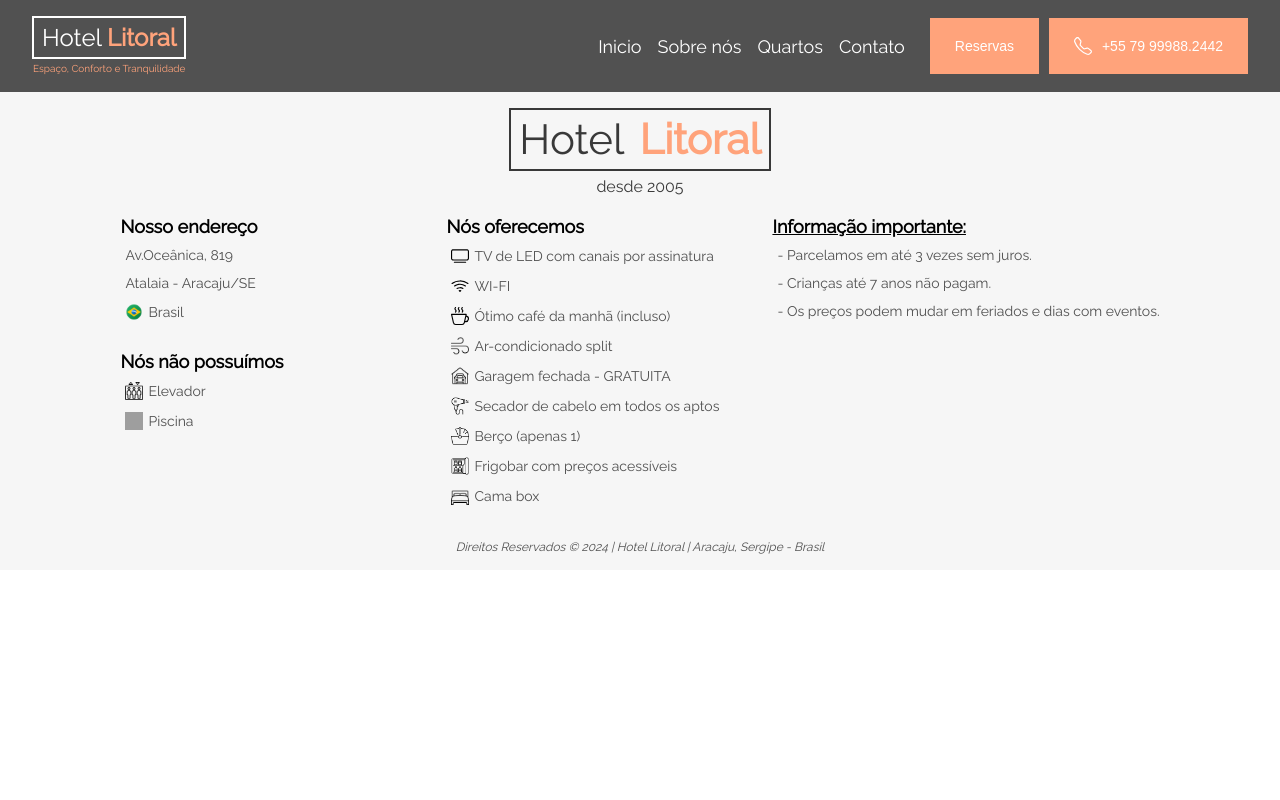
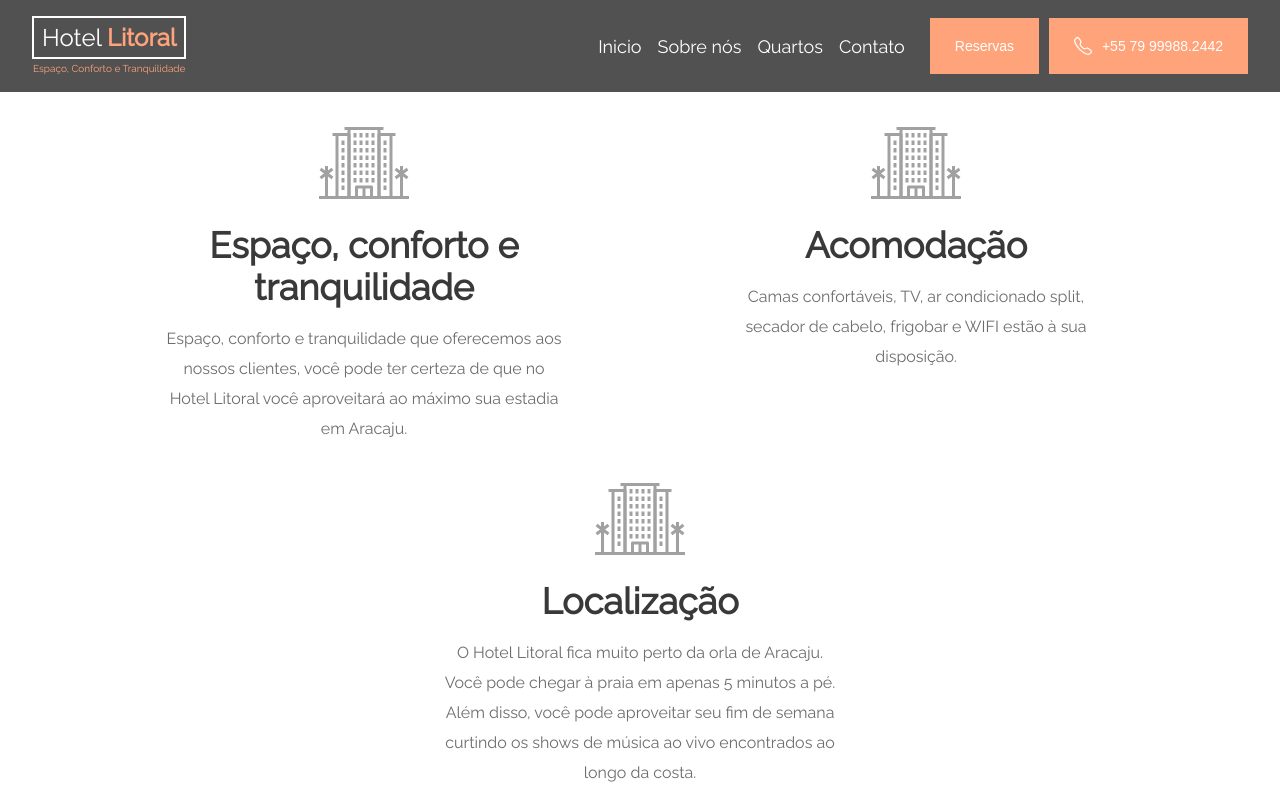
Before and after one commit to dev-lfchamorro/hotel-litoral, a React (Create React App) app: page / in a window 1280 px wide. Built offline with nearby package versions, Linux system fonts and the light colour scheme; grey boxes are pictures that could not be loaded.

Commit message:
Features content was added on Home component

```diff
--- a/src/views/Home/index.tsx
+++ b/src/views/Home/index.tsx
@@ -1,12 +1,53 @@
 import React from "react";
 import Footer from "../../components/common/Footer";
 import Header from "../../components/common/Header";
+import { ReactComponent as IconHotel } from "../../assets/icons/hotel.svg";
 import "./styles.scss";
 
 const Home: React.FC = () => {
   return (
     <div className="home-container">
       <Header />
+
+      <div className="features-container">
+        <div className="feature-element">
+          <IconHotel className="feature-img" />
+
+          <span className="feature-title">
+            Espaço, conforto e tranquilidade
+          </span>
+
+          <span className="feature-description">
+            Espaço, conforto e tranquilidade que oferecemos aos nossos clientes,
+            você pode ter certeza de que no Hotel Litoral você aproveitará ao
+            máximo sua estadia em Aracaju.
+          </span>
+        </div>
+        <div className="feature-element">
+          <IconHotel className="feature-img" />
+
+          <span className="feature-title">Acomodação</span>
+
+          <span className="feature-description">
+            Camas confortáveis, TV, ar condicionado split, secador de cabelo,
+            frigobar e WIFI estão à sua disposição.
+          </span>
+        </div>
+
+        <div className="feature-element">
+          <IconHotel className="feature-img" />
+
+          <span className="feature-title">Localização</span>
+
+          <span className="feature-description">
+            O Hotel Litoral fica muito perto da orla de Aracaju. Você pode
+            chegar à praia em apenas 5 minutos a pé. Além disso, você pode
+            aproveitar seu fim de semana curtindo os shows de música ao vivo
+            encontrados ao longo da costa.
+          </span>
+        </div>
+      </div>
+
       <Footer />
     </div>
   );
--- a/src/views/Home/styles.scss
+++ b/src/views/Home/styles.scss
@@ -1,5 +1,69 @@
 @import "../../assets/css/mixins.scss";
+@import "../../assets/css/colors.scss";
 
 .home-container {
   @include full-flex-dimensions;
+
+  .features-container {
+    @include flex-row-space-evenly-center;
+    align-items: flex-start;
+    flex-wrap: wrap;
+    padding: 1rem 2rem;
+    width: calc(100% - 4rem);
+
+    .feature-element {
+      align-items: center;
+      display: flex;
+      flex-direction: column;
+      gap: 1rem;
+      justify-content: center;
+      max-width: 400px;
+      padding: 10px;
+      text-align: center;
+
+      &:hover {
+        path,
+        rect,
+        polygon {
+          fill: $color-primary;
+          transition: all 200ms ease;
+        }
+      }
+
+      .feature-img {
+        height: 90px;
+        width: 90px;
+      }
+
+      .feature-title {
+        color: $color-gray-dark;
+        font-size: 36px;
+        font-weight: 600;
+      }
+
+      .feature-description {
+        color: $color-gray-soft;
+        font-size: 16px;
+        font-weight: 500;
+        line-height: 30px;
+      }
+    }
+  }
 }
+
+@include mq-medium-device {
+  .home-container {
+    .features-container .feature-element {
+      .feature-img {
+        width: 70px;
+      }
+      .feature-title {
+        font-size: 26px;
+      }
+      .feature-description {
+        font-size: 14px;
+        line-height: 22px;
+      }
+    }
+  }
+}
```
